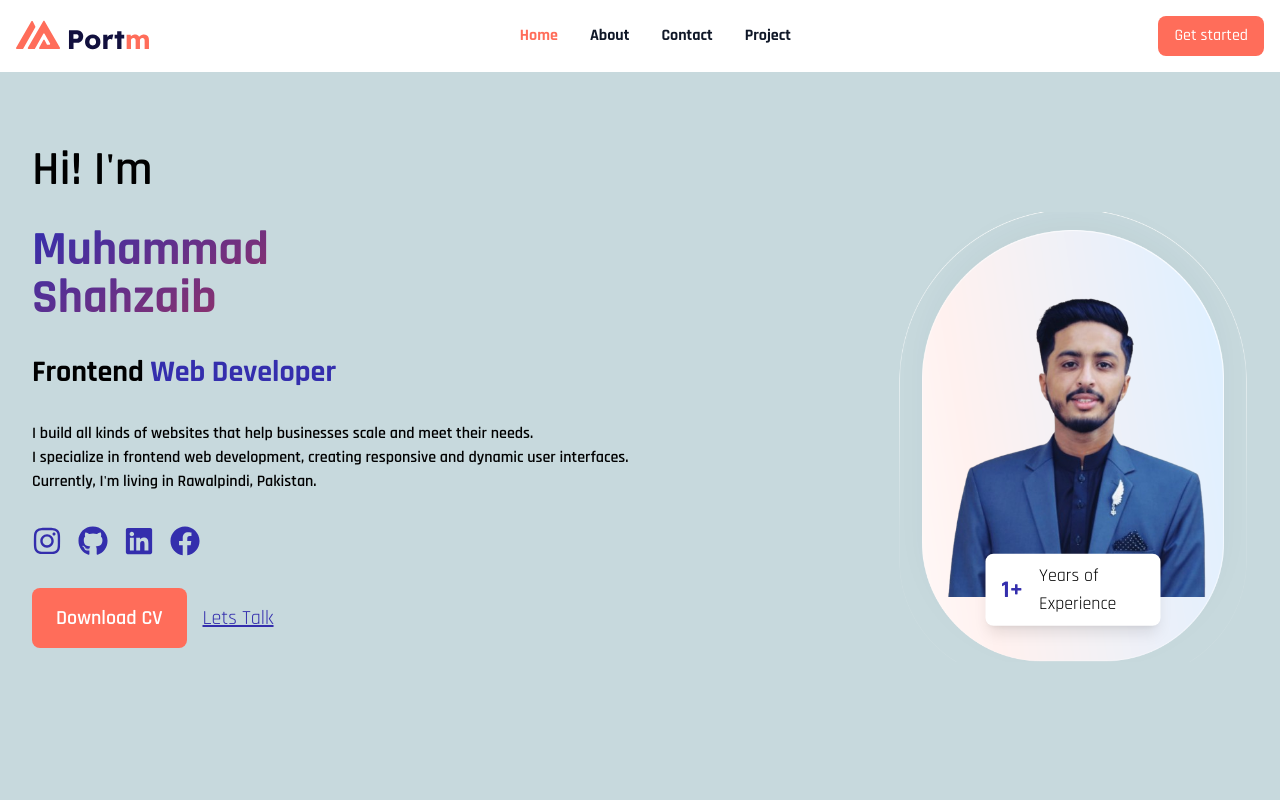
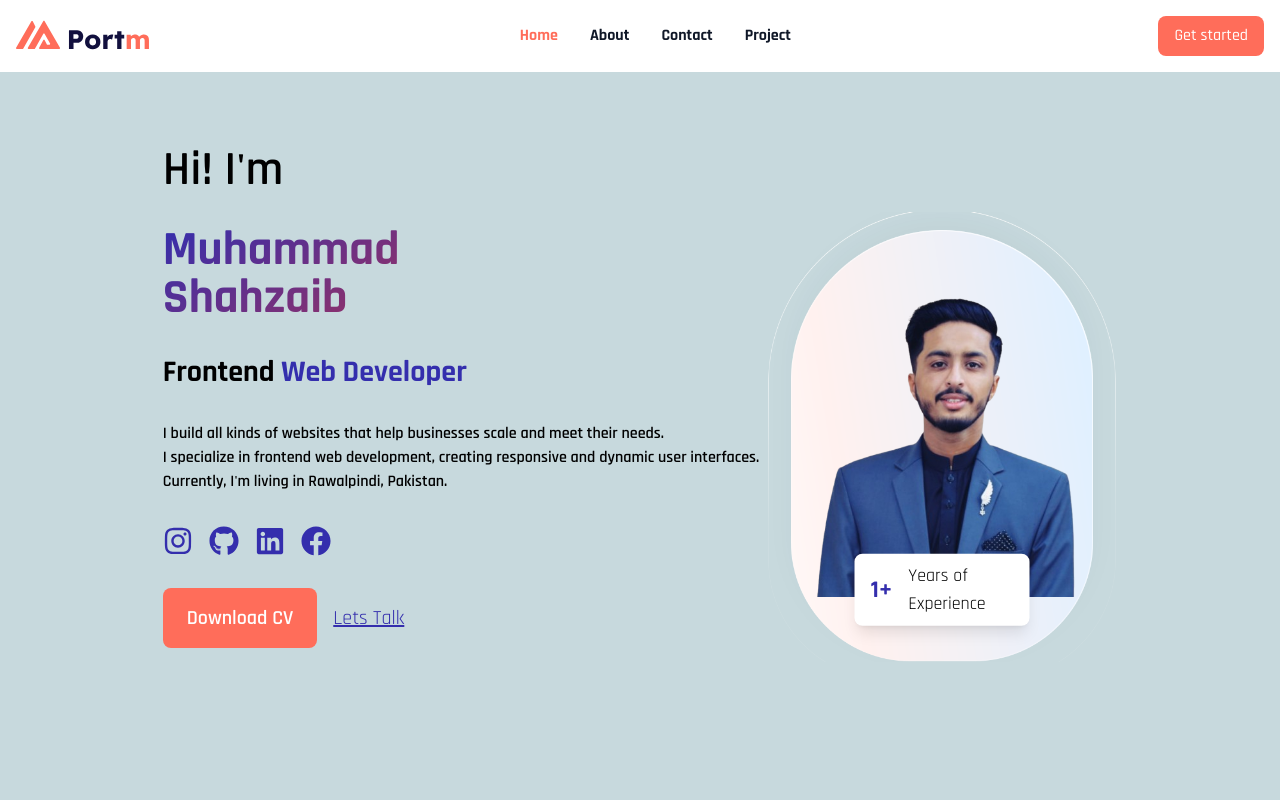
Before and after one commit to MuhammadShahzaib1423/React_Portfolio, a React (Vite) app: page / in a window 1280 px wide. Shown: the top 800 px of the page. Built offline with nearby package versions, Linux system fonts and the light colour scheme.

Commit message:
All Updated Code

```diff
--- a/src/Components/Home.jsx
+++ b/src/Components/Home.jsx
@@ -22,7 +22,7 @@ const Home = () => {
 
 >
 
-    <div className='container  py-15 mx-auto flex flex-col-reverse p-8 md:flex-row justify-between items-center space-x-2'>
+    <div className='container  py-15 flex flex-col-reverse p-8 md:flex-row justify-center items-center space-x-2'>
 
         <div className='space-y-8 w-[50]'>
             <h1 className='text-3xl md:text-5xl text-[rgb(210, 210, 214)] font-semibold'> Hi! I'm</h1>
```
